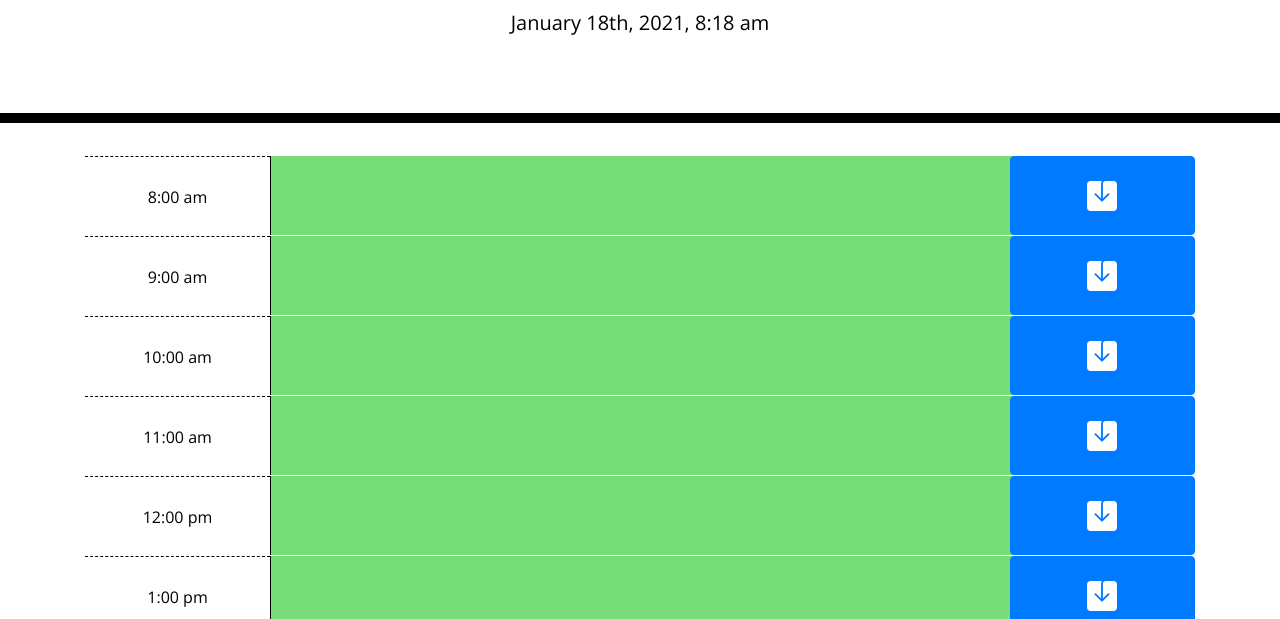
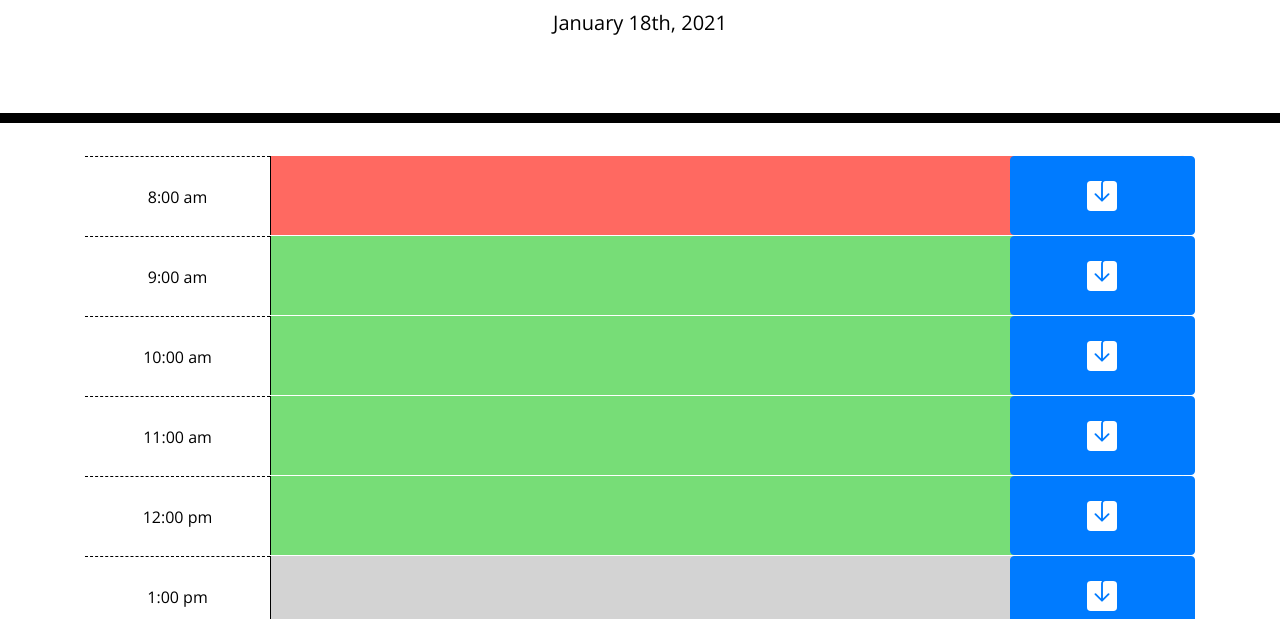
Before and after one commit to ohwhytina/Day-Schedule, a plain HTML site: page index.html in a window 1280 px wide. Shown: the part 181-800 px from the top of the page. Drawn offline with nearby package versions, Linux system fonts and the light colour scheme.

Commit message:
fix color for past present future time schedule

```diff
--- a/index.html
+++ b/index.html
@@ -27,6 +27,7 @@
       <h1 class="display-3">Work Day Scheduler</h1>
       <p class="lead">A simple calendar app for scheduling your work day</p>
       <p id="currentDay" class="lead"></p>
+      <p id="currentTime" class="lead"></p>
     </header>
     <div class="container">
       <!-- Timeblocks go here -->
--- a/script.js
+++ b/script.js
@@ -1,6 +1,7 @@
 $(document).ready(function () {
 //display date
-$("#currentDay").text(moment().format("MMMM Do, YYYY, h:mm a"));
+$("#currentDay").text(moment().format("MMMM Do, YYYY"));
+
 
 //save inputs
 $(".btn").on("click", function () {
@@ -25,37 +26,24 @@ $(".btn").on("click", function () {
     $("#5Hour .todo").val(localStorage.getItem("5Hour"));
 
 //show past, present, future schedule color coordinate
-function timeList () {
+function timeList() {
+    var currentHour = moment().hours();
+    $(".time-block").each(function() {
+        var scheduleHour = parseInt($(this).attr("id").split("hour")[0]);
 
-    var currentHour = moment().hour();
-
-
-    // loop over time blocks
-    $(".time-block").each(function () {
-        var scheduleHour = parseInt($(this).attr("id").split("Hour")[1]);
-        console.log(scheduleHour, currentHour)
-
-        //use past css (grey) for past hours
         if (scheduleHour < currentHour) {
             $(this).addClass("past");
-            $(this).removeClass("future");
-            $(this).removeClass("present");
-        }
-        //use present css (red) for current hour
-        else if (scheduleHour === currentHour) {
+        } else if (scheduleHour === currentHour) {
             $(this).removeClass("past");
             $(this).addClass("present");
-            $(this).removeClass("future");
-        }
-        //use future css (green) for future hours
-        else {
+        } else {
+            $(this).removeClass("past");
             $(this).removeClass("present");
-            $(this).removeClass("past");
             $(this).addClass("future");
         }
-    })
+    });
 }
 
-//rerun function
 timeList();
+
 })
```
Also changed, not shown: 2 other files.
